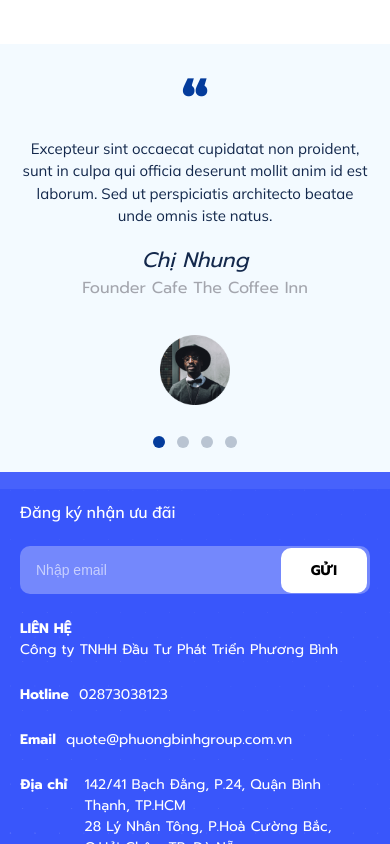
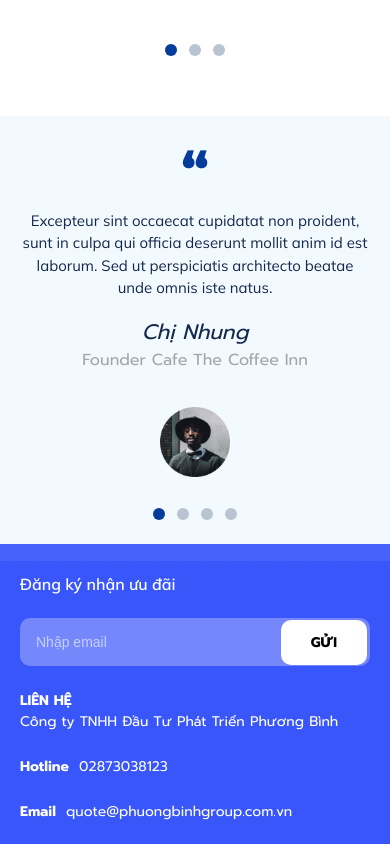
Before and after one commit to ngando2028/assignment-html-css, a website: page index.html in a window 390 px wide. Shown: the part 4428-5272 px from the top of the page. Drawn offline with Linux system fonts and the light colour scheme.

Commit message:
update dots into customer session

```diff
--- a/index.html
+++ b/index.html
@@ -319,6 +319,11 @@
 					<img src="./img/unnamed 1.png" alt="Logo TH true milk" />
 					<img src="./img/1200px-Circle_K_logo_2016 1.png" alt="Logo CircleK" />
 				</div>
+				<div class="dots">
+					<button class="dot dot--fill">&nbsp;</button>
+					<button class="dot">&nbsp;</button>
+					<button class="dot">&nbsp;</button>
+				</div>
 			</section>
 
 			<section class="feedback">
--- a/sass/component/customer.scss
+++ b/sass/component/customer.scss
@@ -17,4 +17,8 @@
 		gap: 13rem;
 		align-items: center;
 	}
+
+	& .dots {
+		display: none;
+	}
 }
--- a/sass/media/media-customer.scss
+++ b/sass/media/media-customer.scss
@@ -9,6 +9,10 @@
 			img {
 				width: 30%;
 			}
+		}
+
+		& .dots {
+			display: flex;
 		}
 	}
 
--- a/sass/media/media-hero.scss
+++ b/sass/media/media-hero.scss
@@ -54,7 +54,7 @@
 				&--ice-group {
 					max-width: 195px;
 					bottom: -3rem;
-					right: -4rem;
+					right: 2%;
 				}
 			}
 		}
```
Also changed, not shown: css/style.css.
